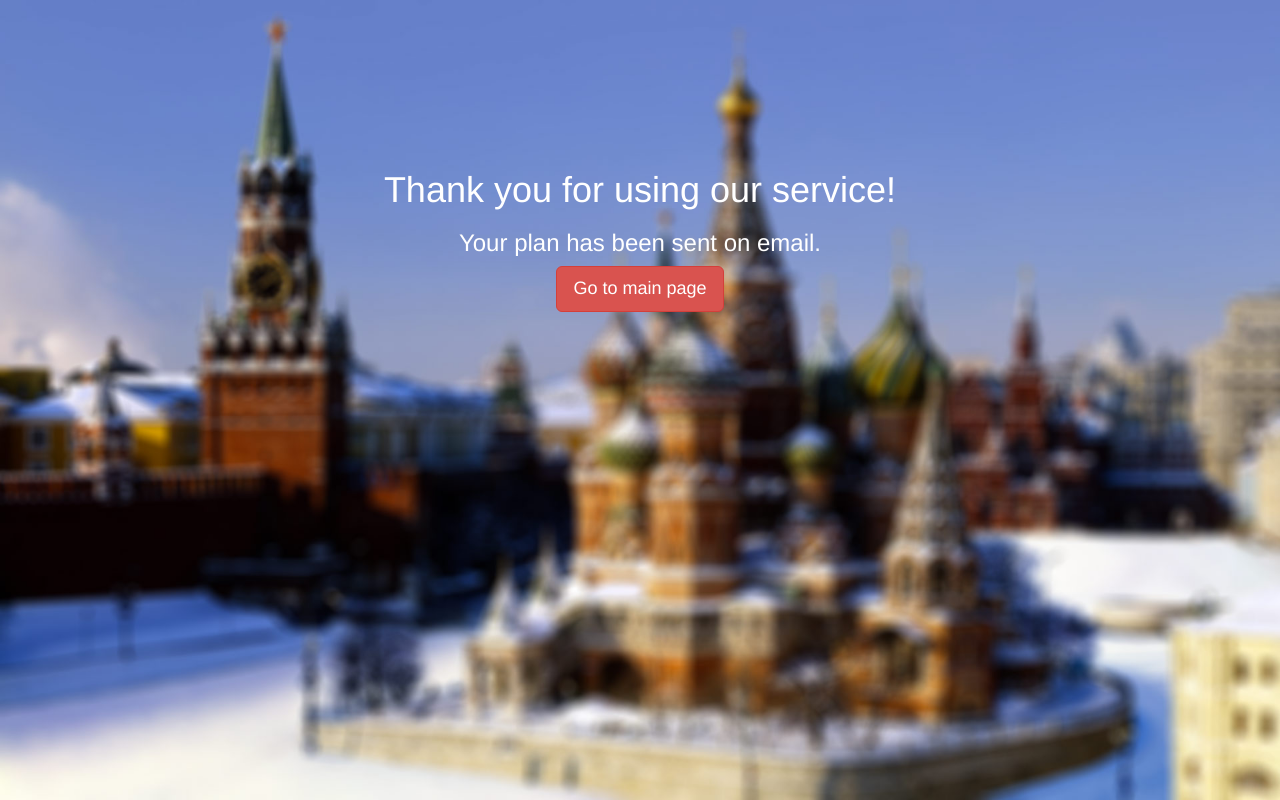
After one commit to SevenQuark/moscowtrip, a Django app: template templates/purchase/complete.html in a window 1280 px wide. The commit adds this page. Run offline with Django 3.2, Linux system fonts and the light colour scheme; the template is opened without the code that fills it, so the values that code supplies are empty; some libraries are stand-ins or nearby versions.

Commit message:
complete page

```diff
--- a/apps/main/urls.py
+++ b/apps/main/urls.py
@@ -2,6 +2,7 @@ from apps.main.views import PlainTextTemplateView, PayPal, DashboardCreateView
 from django.conf.urls import patterns, include, url
 from django.contrib import admin
 from apps.main.views import Places
+from django.views.generic import TemplateView
 
 
 admin.autodiscover()
@@ -12,5 +13,6 @@ urlpatterns = patterns('',
     url(r'^admin/', include(admin.site.urls)),
     url(r'^places/', Places.as_view()),
     url(r'^paypal/', PayPal.as_view()),
-    (r'^dashboard/', include('apps.accounts.urls', namespace = 'dashboard'))
+    (r'^dashboard/', include('apps.accounts.urls', namespace = 'dashboard')),
+    (r'^complete/', TemplateView.as_view(template_name='purchase/complete.html'))
 )
--- a/static/css/styles.css
+++ b/static/css/styles.css
@@ -35,6 +35,8 @@ html, body { height: 100%; }
 
 
 #map-canvas{height:100%;width:100%;}
+
+.purchase_complete{text-align:center;color:#fff;}
 
 #bgImage{width:100%;position:absolute;top:0;left:0;min-width:1015px;}
 
--- /dev/null
+++ b/templates/purchase/complete.html
@@ -0,0 +1,19 @@
+{% extends "base/base.html" %}
+
+{% block title %}Moscow Trip. Purchasing Complete{% endblock %}
+
+{% block header %}
+{% endblock %}
+
+{% block content %}
+    <div id="bgImage" >
+        <img src="/static/img/russ.jpg" height="100%" width="100%">
+    </div>
+    <div class="container index-container">
+        <div class="purchase_complete">
+            <h1>Thank you for using our service!</h1>
+            <h3>Your plan has been sent on email.</h3>
+            <a type="button" class="btn btn-danger btn-lg" href="/">Go to main page</a>
+        </div>
+    </div>
+{% endblock %}
```
